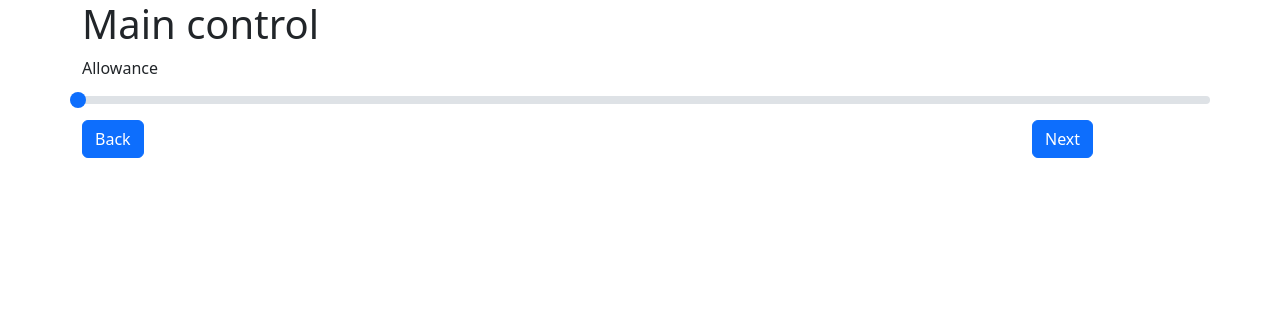
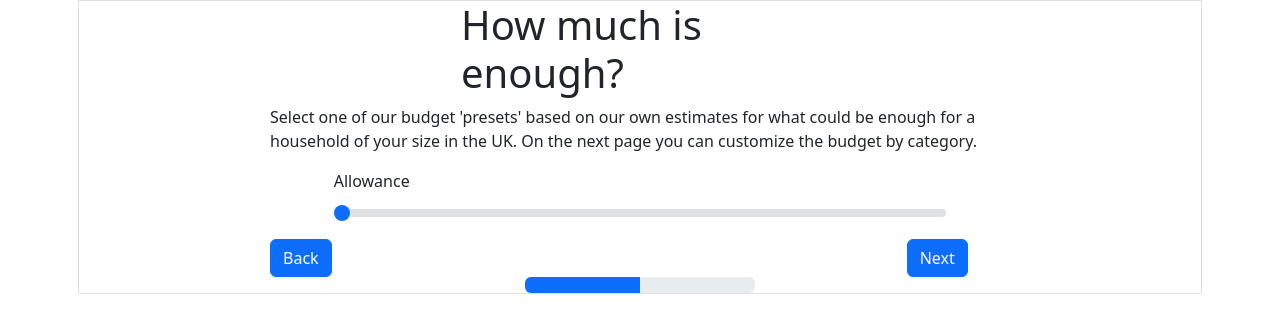
Before and after one commit to cnw89/household_expenses, a Flask app: page /page2 in a window 1280 px wide. Shown: the top 333 px of the page. Run offline with Flask 3, Linux system fonts and the light colour scheme; parts of the project's set-up code (start-up, migrations or seed data) failed here and were passed over.

Commit message:
Page descriptions, progress bar, corrections.

```diff
--- a/analysis.py
+++ b/analysis.py
@@ -67,8 +67,8 @@ def run(HEDI):
 
     #Now things that won't be updated in html:
     pc_ind = d['f_HEDI_to_pcInd'](HEDI)
-    s.pc_individuals_with_enough = 100 * pc_ind
-    s.pc_households_with_enough = 100 * d['f_pcInd_to_pcHouse'](pc_ind)
+    s.pc_individuals_with_enough = 100 * (1 - pc_ind)
+    s.pc_households_with_enough = 100 * (1 - d['f_pcInd_to_pcHouse'](pc_ind))
     s.pc_enough_of_bottom_10 = d['f_pcInd_to_HEDI'](0.05)/HEDI #check should this be 0.1
     s.pc_enough_of_median =  d['f_pcInd_to_HEDI'](0.5)/HEDI
     s.pc_enough_of_top_10 = d['f_pcInd_to_HEDI'](0.95)/HEDI #check should this be 0.9
@@ -76,7 +76,7 @@ def run(HEDI):
 
     s.pc_enough_gdhi = 100 * d['f_pcInd_to_required_incomesum'](pc_ind)/UK_GDHI
     s.pc_deficit_gdhi = 100 * d['f_pcInd_to_deficit_below'](pc_ind)/UK_GDHI
-    s.pc_excess_gdhi = 100 * d['f_pcInd_to_excess_above'](pc_ind)/UK_GDHI
+    s.pc_excess_gdhi = 100 - s.pc_enough_gdhi #100 * d['f_pcInd_to_excess_above'](pc_ind)/UK_GDHI
     s.uk_gdhi = UK_GDHI
 
     s.pc_growth = 100 * (1 / s.pc_enough_of_bottom_10 - 1)
--- a/app.py
+++ b/app.py
@@ -112,8 +112,8 @@ def custom_control():
             cat_data['description'] = cat['description']
             cat_data['value'] = dequivalize(breakdown[catname], n_adults, n_children)
             cat_data['freq'] = 'month'
-            cat_data['max'] = max(dequivalize(maxop[catname], n_adults, n_children), 3 * cat_data['value'])
-            cat_data['step'] = stepfun(cat_data['max'])
+            cat_data['max'] = max(dequivalize(maxop[catname], n_adults+2, n_children), 2 * cat_data['value'])
+            cat_data['step'] = 1#stepfun(cat_data['max'])
 
             breakdown_data_list.append(cat_data)
 
@@ -160,7 +160,7 @@ def main_control():
     if request.method == "GET":
 
         for opt in options:
-            opt['value']=equivalize(opt['equivalized_spend'], n_adults, n_children)
+            opt['value']=dequivalize(opt['equivalized_spend'], n_adults, n_children)
 
         return render_template("main_control.html", options=json.dumps(options),
          n_adults=n_adults_s, n_children=n_children_s)
--- a/templates/base.html
+++ b/templates/base.html
@@ -7,13 +7,15 @@
         <link href="https://cdn.jsdelivr.net/npm/bootstrap@5.2.3/dist/css/bootstrap.min.css" rel="stylesheet" integrity="sha384-rbsA2VBKQhggwzxH7pPCaAqO46MgnOM80zW1RWuH61DGLwZJEdK2Kadq2F9CUG65" crossorigin="anonymous">
 
         <title>How much is enough?</title>
+
+        {% block headcontent %}{% endblock %}
     </head>
 
     <body>
         {% block funcdef %}{% endblock %}
-        <div class="container">
-            <div class="row"><h1>{% block title %}{% endblock %}</h1></div>
-
+        <div class="container-sm g-3"><div class="border"><div class="row justify-content-center"><div class="col-8">
+            <div class="row justify-content-center gy-5"><div class="col-6"><h1>How much is enough?</h1></div></div>
+            <div class="row">{% block description %}{% endblock %}</div>
             <form {% block formaction %}{% endblock %}>
                 {% block body %}{% endblock %}
                 {% block navbuttons %}
@@ -27,8 +29,14 @@
                     </div>
                 {% endblock %}
             </form>
-
-        </div><!-- /.container -->
+            <div class="row justify-content-center">
+                <div class="col-4">
+                    <div class="progress">
+                        <div class="progress-bar" role="progressbar" style="width: {% block progress %}0{% endblock %}%" aria-valuenow="25" aria-valuemin="0" aria-valuemax="100"></div>
+                    </div>
+                </div>
+            </div>
+        </div></div></div></div><!-- /.container -->
         <script src="https://cdn.jsdelivr.net/npm/bootstrap@5.2.3/dist/js/bootstrap.bundle.min.js" integrity="sha384-kenU1KFdBIe4zVF0s0G1M5b4hcpxyD9F7jL+jjXkk+Q2h455rYXK/7HAuoJl+0I4" crossorigin="anonymous"></script>
     </body>
 </html>
--- a/templates/main_control.html
+++ b/templates/main_control.html
@@ -1,5 +1,8 @@
 {% extends "base.html" %}
-{% block title %}Main control{% endblock %}
+{% block description %}
+<p>Select one of our budget 'presets' based on our own estimates for what could be enough for a household of your size in the UK.
+    On the next page you can customize the budget by category.</p>
+{% endblock %}
 {% block funcdef %}
     <script>
         const displayOptions = {{ options | safe }}
@@ -7,7 +10,7 @@
         const updateDisplay = (newVal) => {
             document.getElementById("optionTitle").innerHTML=displayOptions[newVal].name;
             document.getElementById("optionDescription").innerHTML=displayOptions[newVal].description;
-            document.getElementById("optionValue").innerHTML=displayOptions[newVal].value;
+            document.getElementById("optionValue").innerHTML="£" + displayOptions[newVal].value + "/month";
         };
 
     </script>
@@ -15,16 +18,18 @@
 {% block formaction %}action="{{ url_for('main_control') + '?nadult=' + n_adults + '&nchild='+ n_children }}" method="POST"{% endblock %}
 {% block body %}
 
-    <div class="row">
-        <label for="rangecontents" class="form-label">Allowance</label>
-        <input type="range" name="mainoption" class="form-range" id="range1" max="4" value="0" onchange="updateDisplay(this.value)">
+    <div class="row justify-content-center">
+        <div class="col-10">
+            <label for="rangecontents" class="form-label">Allowance</label>
+            <input type="range" name="mainoption" class="form-range" id="range1" max="4" value="0" oninput="updateDisplay(this.value)">
+        </div>
     </div>
-    <div class="row">
-        <div class="col">
-            <h1 id="optionTitle"></h1>
+    <div class="row justify-content-between">
+        <div class="col-9">
+            <h2 id="optionTitle"></h2>
         </div>
-        <div class="col">
-            <h1 id="optionValue"></h1>
+        <div class="col-3">
+            <h2 id="optionValue" class="float-end"></h2>
         </div>
     </div>
     <div class="row" id="optionDescription"></div>
@@ -32,3 +37,4 @@
     <script>updateDisplay("0")</script>
 {% endblock %}
 {% block prevlink %}{{ url_for('user_info') }}{% endblock %}
+{% block progress %}50{% endblock %}
```
Also changed, not shown: templates/custom_control.html (+20 -3 lines), templates/landing.html (+16 -3 lines), templates/result_page.html (+14 -8 lines), templates/user_info.html (+10 -4 lines).
